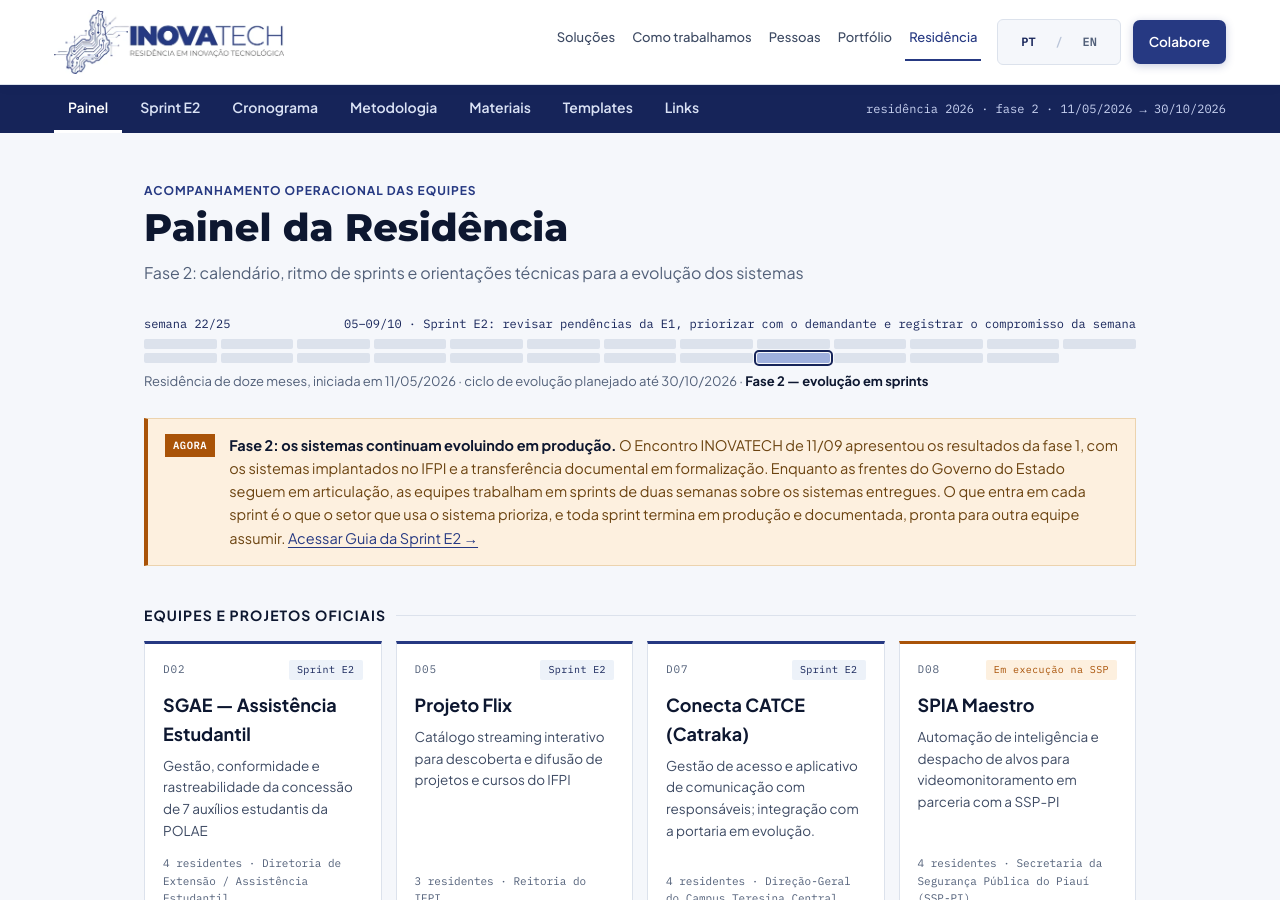
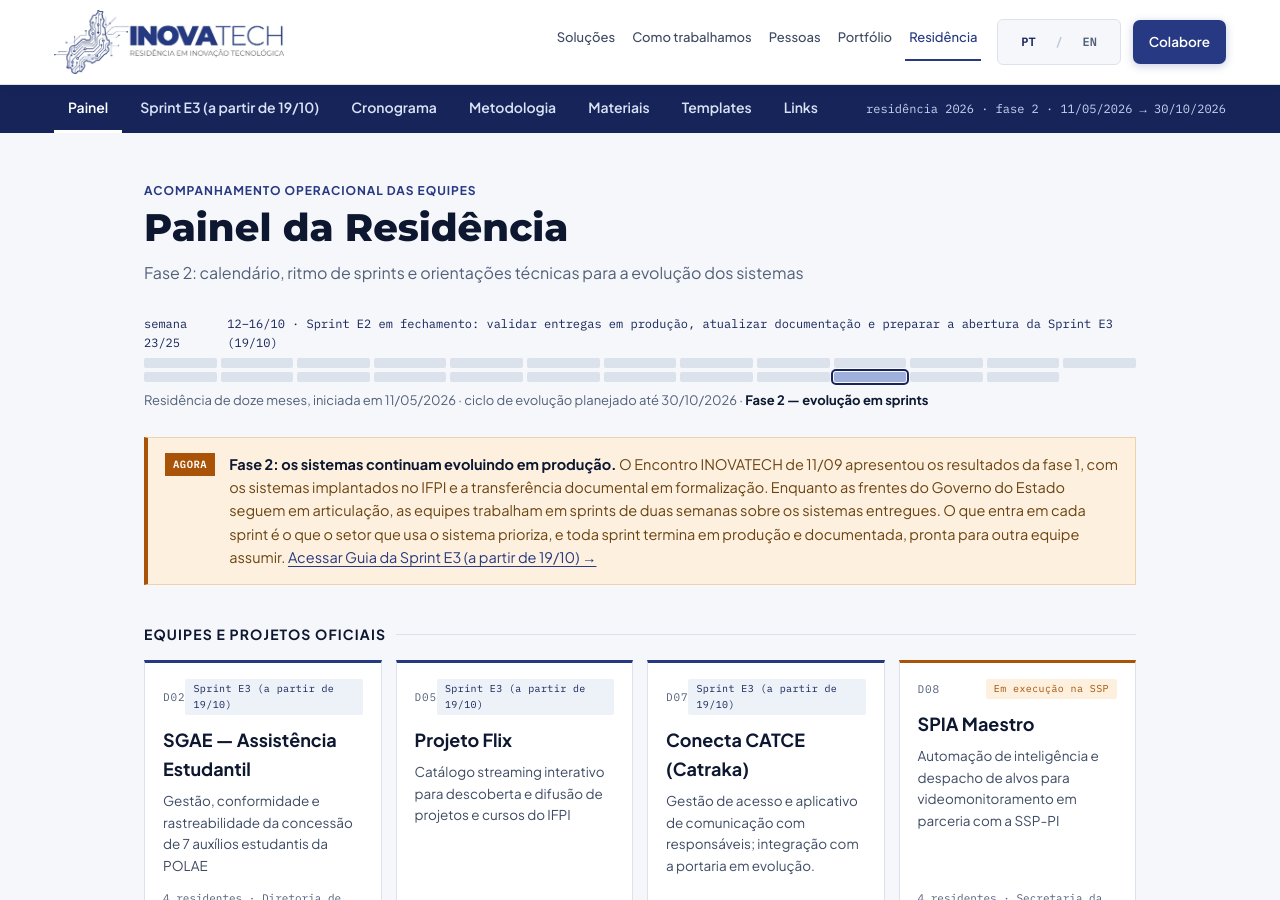
Before and after one commit to inovatech-ifpi/portal, a Jekyll site: the page built from residencia.md, in a window 1280 px wide and 900 px high. Built offline with Jekyll 4.4.1, drawn with Linux system fonts in a browser that asks for light colours; some of the changed text lies outside the part shown.

Commit message:
chore(portal): encerra Sprint E2 (semana 23) e publica guia da Sprint E3

```diff
--- a/_config.yml
+++ b/_config.yml
@@ -8,7 +8,7 @@
 header_pages:
   - portfolio.md
   - residencia.md
-  - sprint-e2.md
+  - sprint-e3.md
   - cronograma.md
   - metodologia.md
   - materiais.md
--- a/_data/portal.yml
+++ b/_data/portal.yml
@@ -6,13 +6,13 @@
   start: 11/05/2026
   end: 30/10/2026
   total_weeks: 25
-  current_week: 22
-  current_period: 05–09/10
+  current_week: 23
+  current_period: 12–16/10
   current_phase: Fase 2 — evolução em sprints
-  current_focus: 'Sprint E2: revisar pendências da E1, priorizar com o demandante
-    e registrar o compromisso da semana'
-  current_sprint_label: Sprint E2
-  current_sprint_link: "/sprint-e2/"
+  current_focus: 'Sprint E2 em fechamento: validar entregas em produção, atualizar documentação
+    e preparar a abertura da Sprint E3 (19/10)'
+  current_sprint_label: Sprint E3 (a partir de 19/10)
+  current_sprint_link: "/sprint-e3/"
 projects:
 - code: D02
   slug: sgae
@@ -188,15 +188,15 @@
 - code: E2
   name: Sprint de evolução 2
   date: 16/10
-  status: próximo marco
-  tone: current
+  status: prazo encerrado
+  tone: closed
   deliverable: Incremento priorizado pelo demandante em produção, README/runbook atualizados
     e pendências registradas com responsável
 - code: E3
   name: Sprint de evolução 3
   date: 30/10
-  status: previsto
-  tone: pending
+  status: próximo marco
+  tone: current
   deliverable: Continuidade da evolução com entrega em produção, documentação e evidências
 weeks:
 - number: 1–5
@@ -283,28 +283,30 @@
   period: 05–09/10
   focus: 'Sprint E2: revisar pendências da E1, priorizar com o demandante e registrar
     objetivo, responsáveis e critérios de aceite'
-  state: current
+  state: done
   link: "/sprint-e2/"
 - number: '23'
   period: 12–16/10
   focus: 'Sprint E2: validar, implantar, atualizar documentação e demonstrar o resultado
     na review'
-  state: upcoming
+  state: current
   link: "/sprint-e2/"
 - number: '24'
   period: 19–23/10
   focus: 'Sprint E3: planejamento e implementação dos itens priorizados pelo demandante'
   state: upcoming
+  link: "/sprint-e3/"
 - number: '25'
   period: 26–30/10
   focus: 'Sprint E3: entrega em produção, documentação atualizada e review de sprint'
   state: upcoming
+  link: "/sprint-e3/"
 deadlines:
-- date: 16/10
-  title: Review da Sprint E2
+- date: 30/10
+  title: Review da Sprint E3
   detail: demonstração em produção, README/runbook atualizados e registro da retrospectiva,
     evidências e pendências no GitHub
-  link: "/sprint-e2/"
+  link: "/sprint-e3/"
 contacts:
 - name: Prof. Aislan
   role: Instrutor — Assistência Estudantil e Flix (técnico)
@@ -456,7 +458,7 @@
   budget_pt: R$ 1,1 milhão/ano
   budget_en: BRL 1.1 million/year
   period: 12/05–14/08/2026
-  checked_at: '09/10/2026'
+  checked_at: '17/10/2026'
   showcase_date: 11/09/2026
 public_contacts:
 - id: coordination
--- a/materiais.md
+++ b/materiais.md
@@ -10,7 +10,8 @@
 
 ## Fase 2 — Sprints de evolução
 
-- [Guia da Sprint E2 (05/10 a 16/10 — vigente)]({{ '/sprint-e2/' | relative_url }})
+- [Guia da Sprint E3 (19/10 a 30/10 — vigente)]({{ '/sprint-e3/' | relative_url }})
+- [Guia da Sprint E2 (05/10 a 16/10 — encerrada)]({{ '/sprint-e2/' | relative_url }})
 - [Guia da Sprint E1 (21/09 a 02/10 — encerrada)]({{ '/sprint-e1/' | relative_url }})
 - [README da equipe]({{ '/templates/readme-squad/' | relative_url }})
 - [Retrospectiva de sprint]({{ '/templates/retrospectiva/' | relative_url }})
--- /dev/null
+++ b/sprint-e3.md
@@ -0,0 +1,77 @@
+---
+layout: page
+title: "Sprint E3 — continuidade e entrega em produção"
+permalink: /sprint-e3/
+kicker: "// fase 2 · evolução contínua"
+nav_icon: "▶"
+nav_title: "Sprint E3"
+---
+
+{% assign sprint_weeks = site.data.portal.weeks | where: "link", "/sprint-e3/" %}
+{% assign sprint_milestone = site.data.portal.milestones | where: "code", "E3" | first %}
+{% for week in sprint_weeks %}
+Semana {{ week.number }} — **{{ week.period }}/2026**{% unless forloop.last %} · {% endunless %}
+{% endfor %}
+
+Review da Sprint E3 — **sexta-feira, {{ sprint_milestone.date }}**
+
+A Sprint E3 continua a evolução do SGAE, do Projeto Flix e do Conecta CATCE.
+As prioridades vêm dos setores que usam os sistemas. O objetivo é entregar um
+incremento em produção, com documentação suficiente para outra equipe assumir.
+
+O calendário da E2 encerrou em 16/10. Isso não significa que toda pendência foi resolvida:
+o trabalho incompleto precisa ser revisto e ter seu próximo passo registrado.
+Os guias da [E1]({{ '/sprint-e1/' | relative_url }}) e da [E2]({{ '/sprint-e2/' | relative_url }}) permanecem disponíveis para consulta.
+
+## Planejamento e compromisso da primeira semana
+
+Cada equipe organiza no próprio repositório o milestone **Sprint E3 — 19/10 a 30/10**:
+
+1. **Revisar o que ficou da E1 e da E2.** Identificar itens sem revisão, validação,
+   implantação ou evidência. Registrar o destino de cada pendência e vincular à
+   E3 o que for mantido, sem encerrar issues apenas porque a sprint terminou.
+2. **Definir o objetivo em uma frase verificável.** Selecionar de 3 a 5 itens
+   priorizados pelo demandante, considerando o trabalho que ficou pendente.
+3. **Registrar responsáveis e critérios de aceite.** Cada issue deve mostrar o
+   resultado esperado, como verificar a conclusão e quem conduz a revisão.
+4. **Planejar validação e implantação.** Integrar um PR não comprova que a
+   alteração já está disponível no ambiente do IFPI; registrar essa evidência.
+5. **Registrar o compromisso da semana no GitHub.** Manter objetivo, responsáveis
+   e critérios de aceite nas issues vinculadas ao milestone E3, além dos
+   impedimentos que precisam de apoio do instrutor. O grupo é usado para avisos.
+
+Se o compromisso ainda não foi registrado na segunda-feira, regularize no
+próximo dia útil. O início e o fechamento da sprint seguem o calendário.
+
+## Transferência e bloqueios
+
+Pendências da transferência continuam acompanhadas até o fechamento, com
+evidências no repositório. Se o trabalho técnico estiver pronto, registre isso.
+O que depender de indicação institucional de mantenedor, assinatura ou acesso
+deve ser encaminhado ao instrutor, com responsável pela cobrança e próximo passo.
+
+Não deixe uma revisão depender indefinidamente de uma única pessoa. Combine
+quem revisa, registre os pedidos de ajuste e avise o instrutor quando o fluxo
+travar por mais de um dia.
+
+## Ritmo da sprint
+
+| Momento | O que acontece |
+|---|---|
+| Primeira semana | Planejamento, revisão das pendências da E2 e compromisso registrado |
+| Quarta-feira | Checkpoint de integração e cobrança das dependências externas pelos instrutores |
+| Sexta da primeira semana | Resultado parcial com evidências e bloqueios |
+| Segunda semana | Validação com o demandante, implantação e documentação |
+| Sexta de fechamento | Review em produção, retrospectiva e preparação do próximo ciclo |
+
+## Critério de pronto
+
+- incremento **em produção no IFPI**, validado e com evidência na issue;
+- **README/runbook atualizados**, incluindo operação e retorno à versão anterior;
+- credenciais fora do repositório e dados pessoais fora das demonstrações;
+- pendências registradas como **issues com responsável e próximo passo**;
+- retrospectiva curta sobre o que funcionou e o que precisa mudar.
+
+Se houver bloqueio de implantação, registre o que foi validado, o que falta e
+quem precisa agir. O item continua pendente de produção. Mesmo sem entrega,
+o resultado da semana deve ser comunicado.
--- a/templates-entregas.md
+++ b/templates-entregas.md
@@ -72,7 +72,8 @@
 
 **Sprints de evolução (fase 2)**
 
-- [Guia da Sprint E2 (vigente: 05/10 a 16/10)]({{ '/sprint-e2/' | relative_url }})
+- [Guia da Sprint E3 (vigente: 19/10 a 30/10)]({{ '/sprint-e3/' | relative_url }})
+- [Guia da Sprint E2 (encerrada em 16/10)]({{ '/sprint-e2/' | relative_url }})
 - [Guia da Sprint E1 (encerrada em 02/10)]({{ '/sprint-e1/' | relative_url }})
 - Na review de cada sprint: itens em produção com evidência, README/runbook atualizados,
   pendências abertas como issue e [retrospectiva]({{ '/templates/retrospectiva/' | relative_url }})
```
